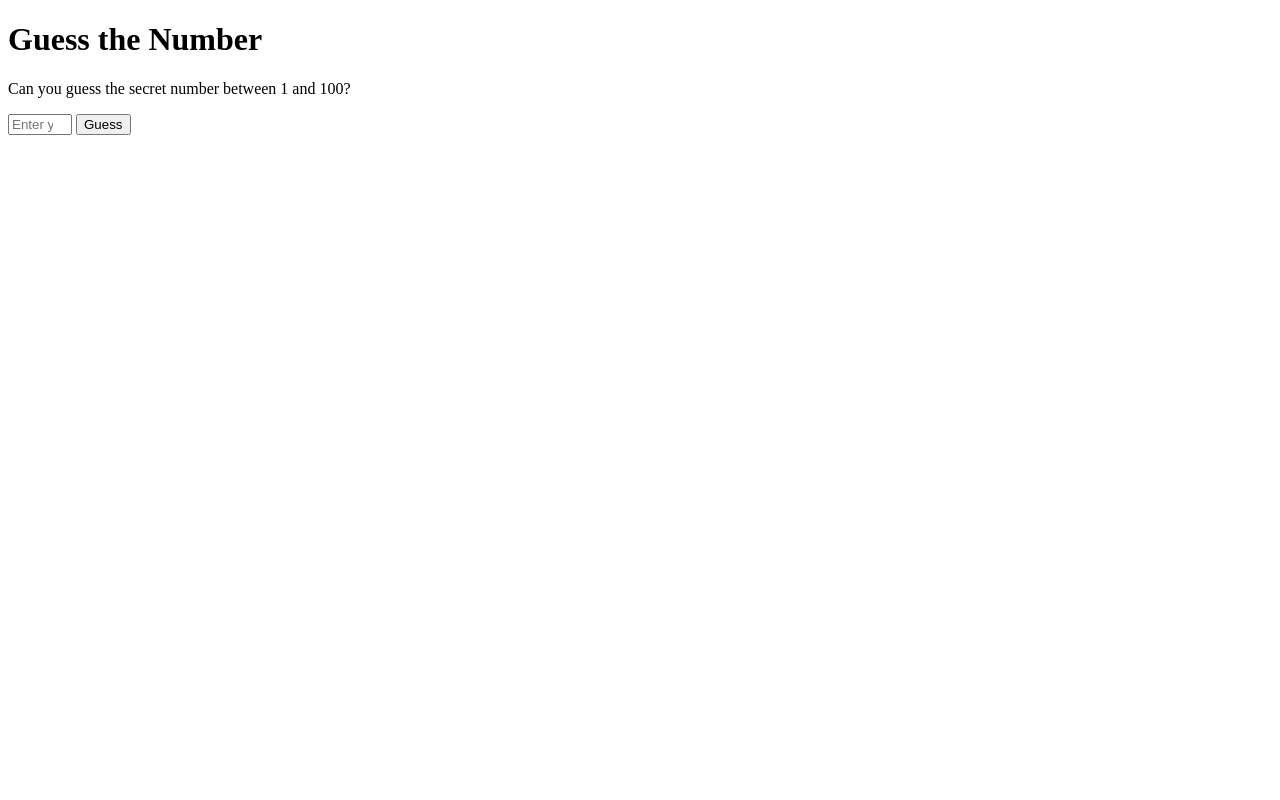
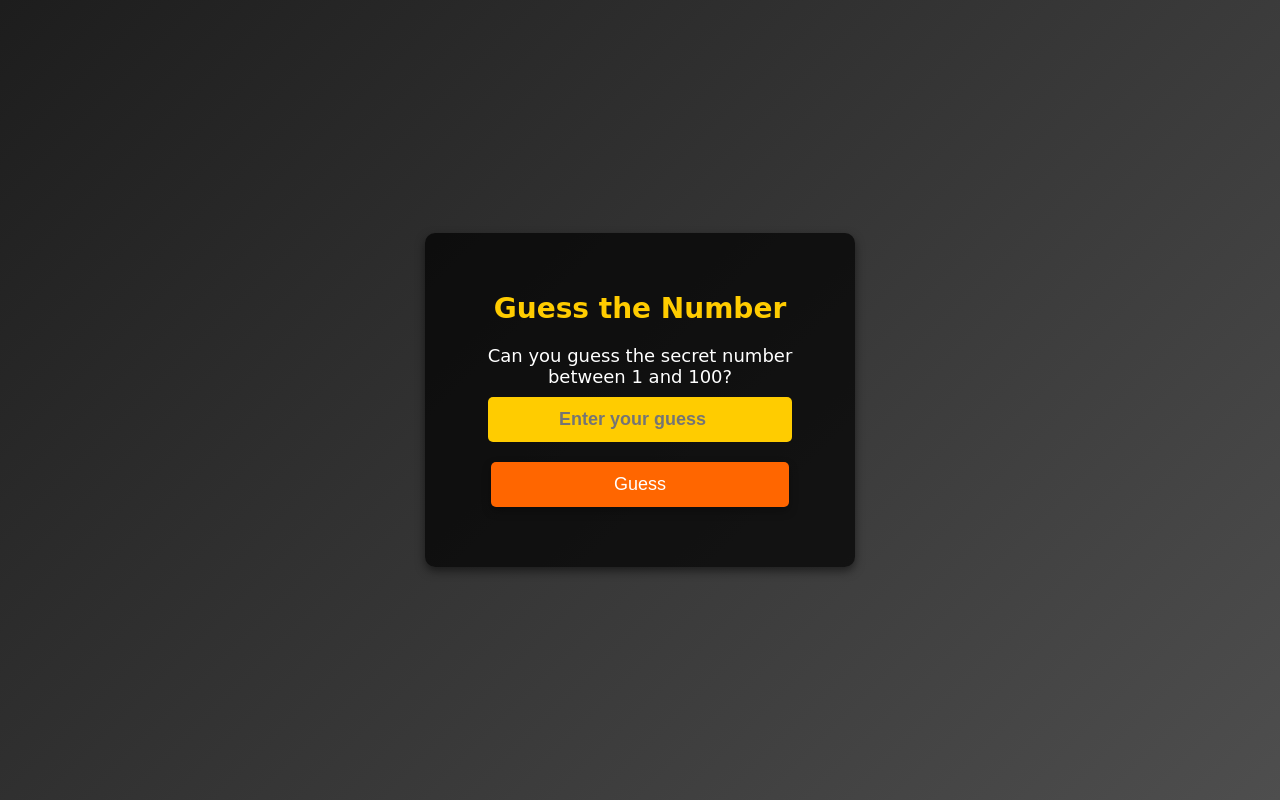
Before and after one commit to mhd-humraz/Guessing-Game-JS, a plain HTML site: page game.html in a window 1280 px wide. Drawn offline with Linux system fonts and the light colour scheme.

Commit message:
Update game.html

```diff
--- a/game.html
+++ b/game.html
@@ -4,7 +4,7 @@
     <meta charset="UTF-8">
     <meta name="viewport" content="width=device-width, initial-scale=1.0">
     <title>Number Guessing Game</title>
-    <link href="stylesheet" rel="style.css">
+    <link rel="stylesheet" href="style.css">
 </head>
 <body>
 
```
